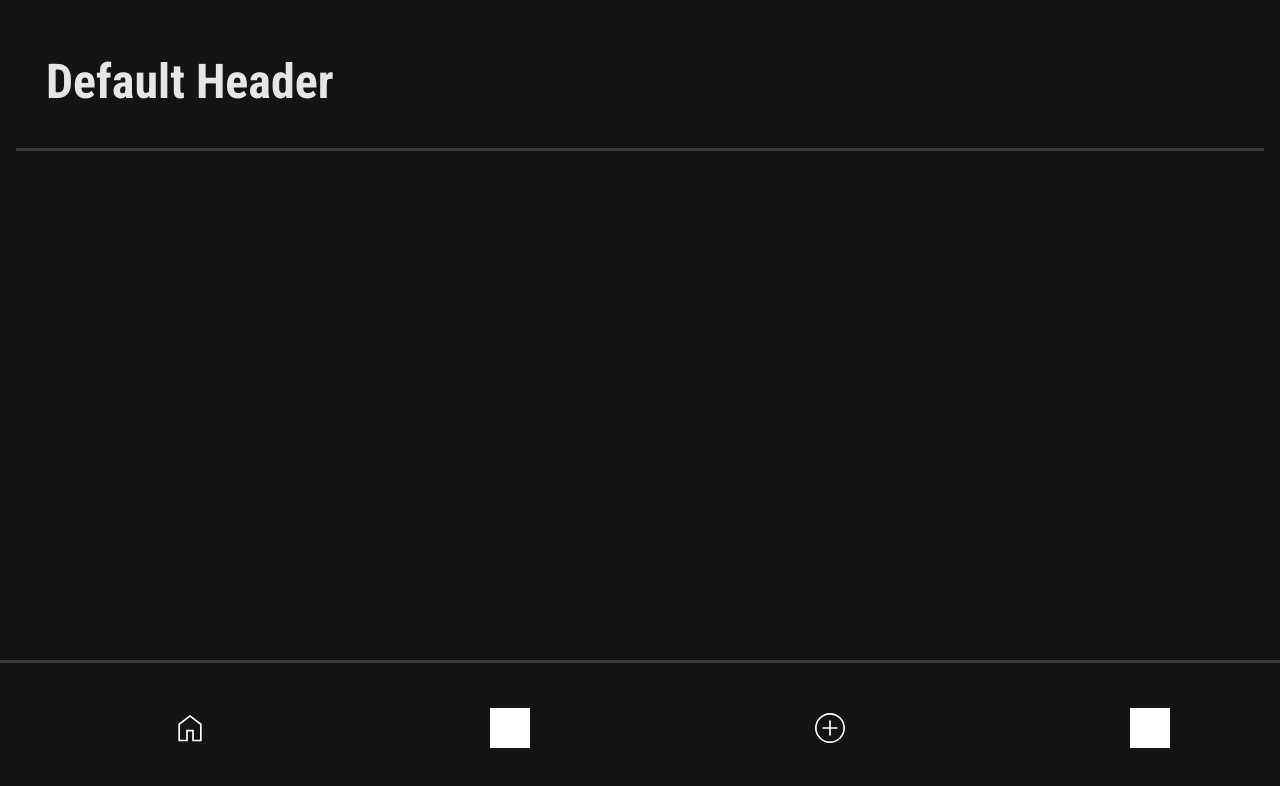
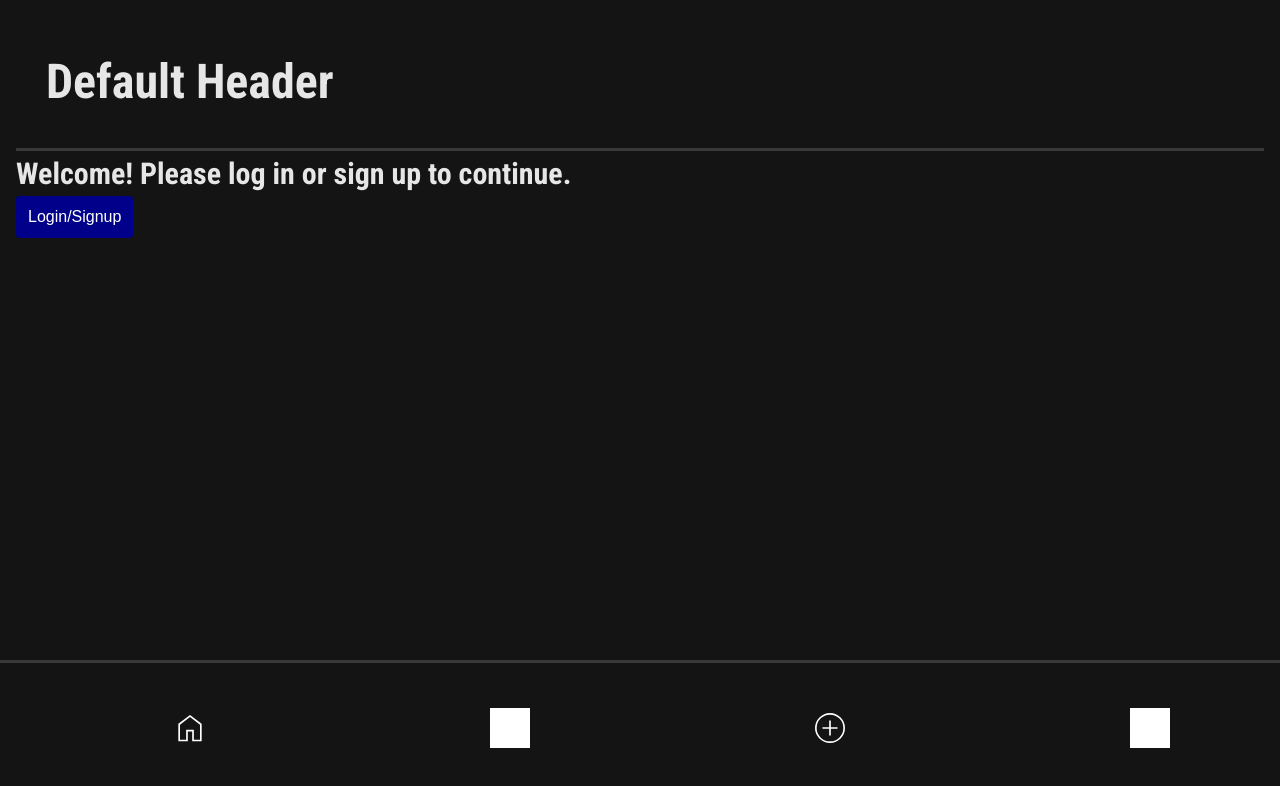
Before and after one commit to baltazar-j/PeerReviewApp, a React (Vite) app in the folder client/: page /login in a window 1280 px wide. Before the commit this address had no page. Shown: the top 786 px of the page. Built offline with nearby package versions, Linux system fonts and the light colour scheme; grey boxes are pictures that could not be loaded.

Commit message:
Added missing /login route

```diff
--- a/client/src/App.jsx
+++ b/client/src/App.jsx
@@ -16,6 +16,7 @@ function App() {
             <div>
                 <Header />
                 <Routes>
+                    <Route path="/login" element={<LoginPage />} />
                     <Route path="/" element={
                         <ProtectedRoute>
                             <Home />
```
